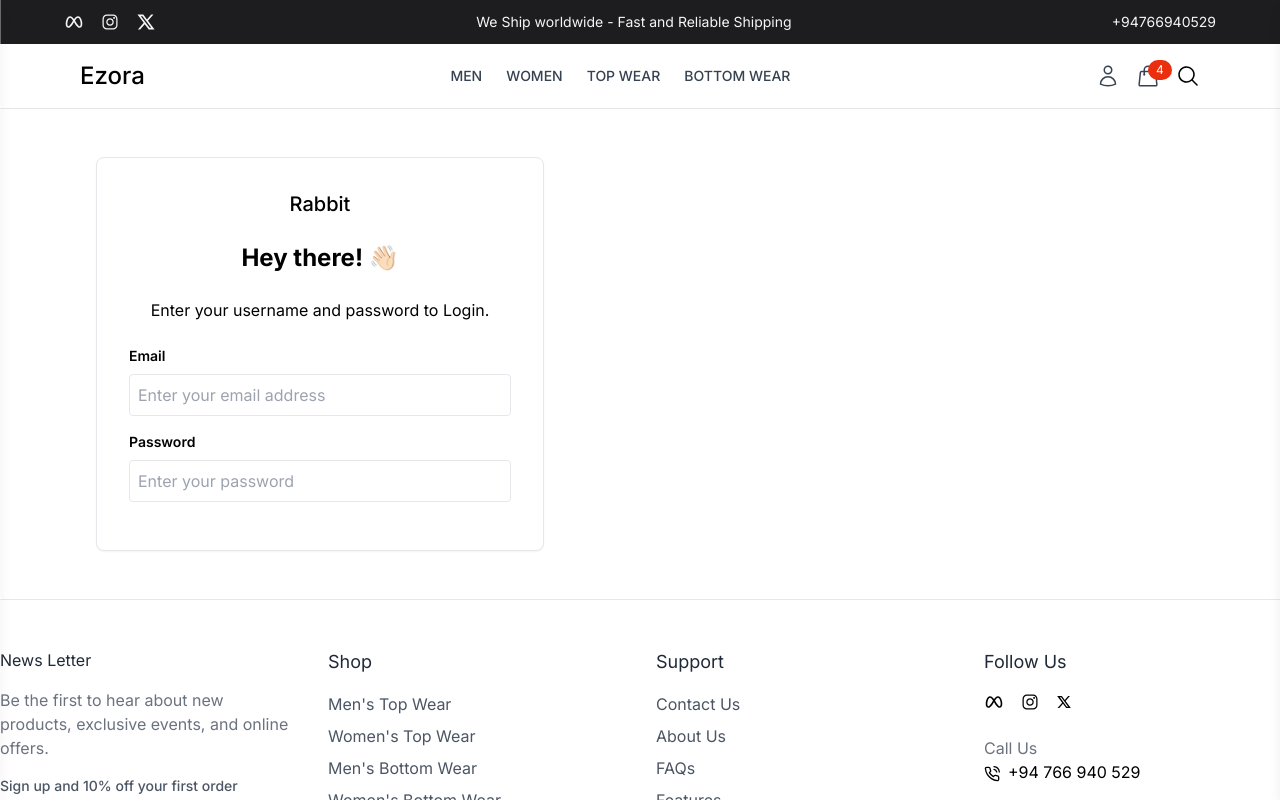
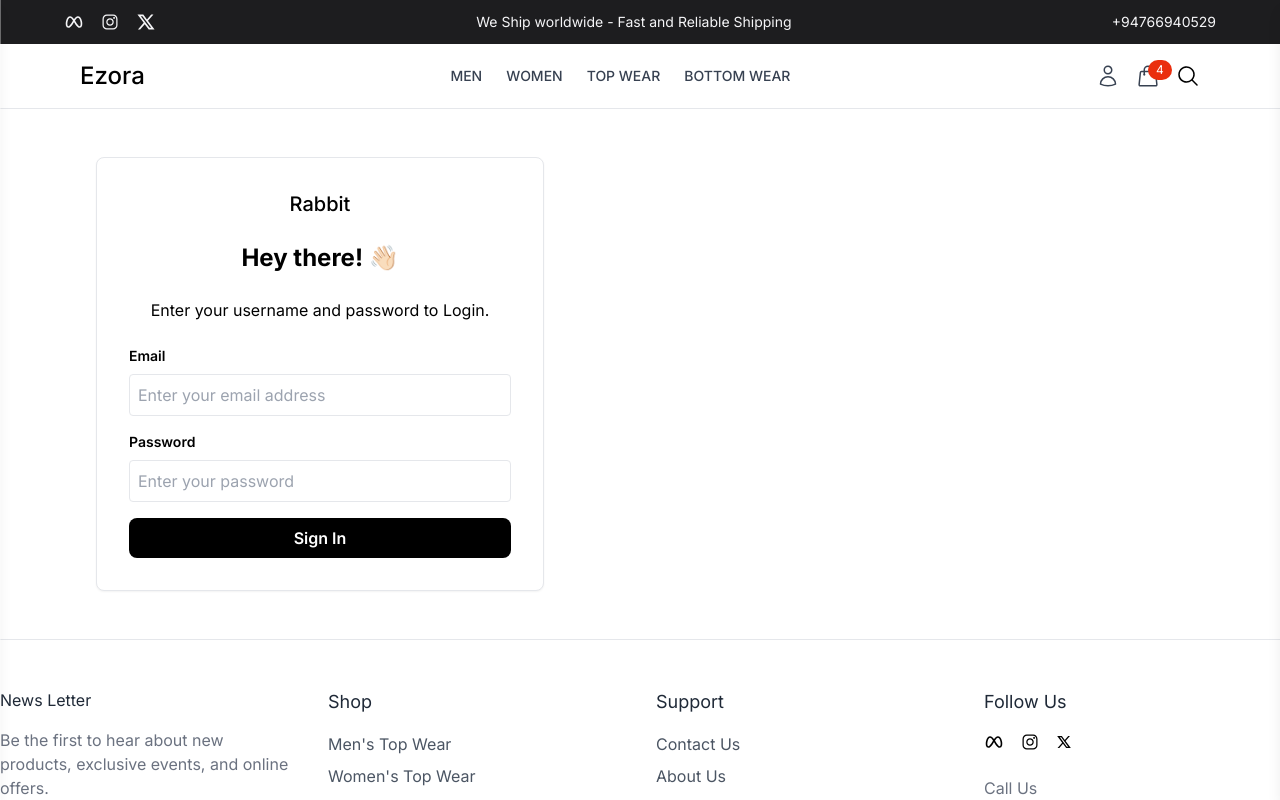
Before and after one commit to Tasheen2002/E-Commerce-MERN, a React (Vite) app in the folder frontend/: page /login in a window 1280 px wide. Shown: the top 800 px of the page. Built offline with nearby package versions, Linux system fonts and the light colour scheme; a web font is replaced by a local one.

Commit message:
creaded login button

```diff
--- a/frontend/src/pages/Login.jsx
+++ b/frontend/src/pages/Login.jsx
@@ -36,6 +36,13 @@
               placeholder="Enter your password"
             />
           </div>
+
+          <button
+            type="submit"
+            className="w-full bg-black text-white p-2 rounded-lg font-semibold hover:bg-gray-800 transition"
+          >
+            Sign In
+          </button>
         </form>
       </div>
     </div>
```
